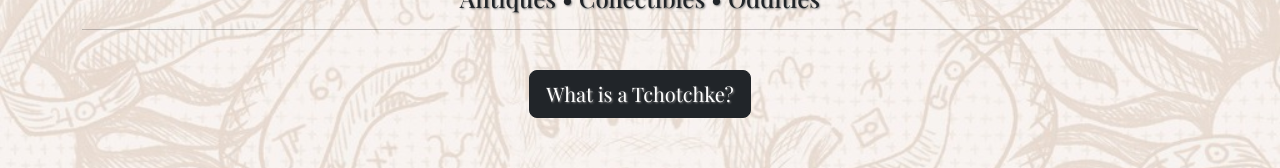
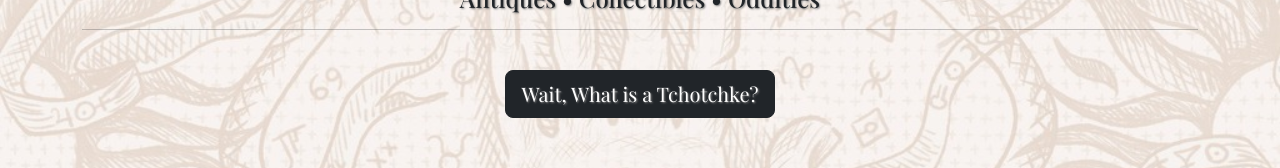
Before and after one commit to arandel1/tchotchkes, a React (Vite) app in the folder client/: page / in a window 1280 px wide. Shown: the part 263-431 px from the top of the page. Built offline with nearby package versions, Linux system fonts and the light colour scheme; no server answers; a web font is replaced by a local one.

Commit message:
fixed a typo

```diff
--- a/client/src/components/Home.jsx
+++ b/client/src/components/Home.jsx
@@ -16,7 +16,7 @@ export default function Home () {
         <h4>Antiques &#x2022; Collectibles &#x2022; Oddities </h4>
         <hr class="my-3"></hr> <br />
         <p class="lead">
-          <a class="btn btn-dark btn-lg" href="https://en.wikipedia.org/wiki/Tchotchke" role="button">What is a Tchotchke?</a>
+          <a class="btn btn-dark btn-lg" href="https://en.wikipedia.org/wiki/Tchotchke" role="button">Wait, What is a Tchotchke?</a>
         </p> <br />
       </div>
     </div>
```
